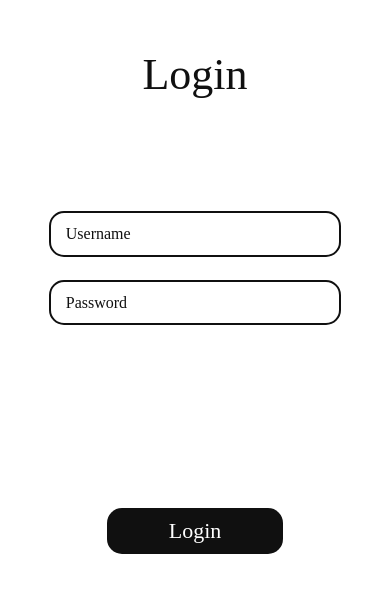
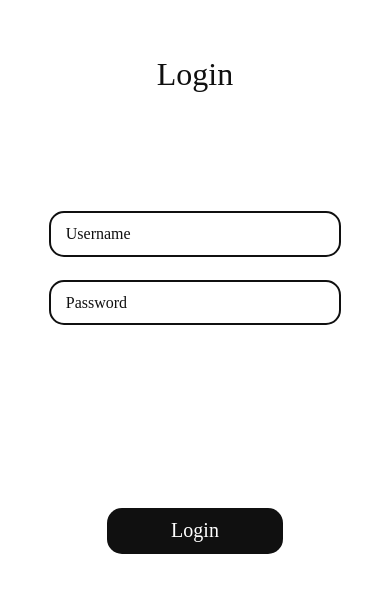
Before and after one commit to jmillangalvez/DailyHero, a React Native app: screen /Login in a window 390 px wide. Shown: the part 108-700 px from the top of the page. Built offline with nearby package versions, Linux system fonts and the light colour scheme.

Commit message:
UPDATE fonts

```diff
--- a/src/theme/fonts.js
+++ b/src/theme/fonts.js
@@ -2,8 +2,9 @@ export const fonts = {
     regular: 'Futura',
     bold: 'Futura-Bold',
     italic: 'Futura-MediumItalic',
-    xl: 44,
-    md: 22,
+    xxl: 44,
+    xl: 32,
+    md: 20,
     sm: 16,
     xs: 14
 }
```
